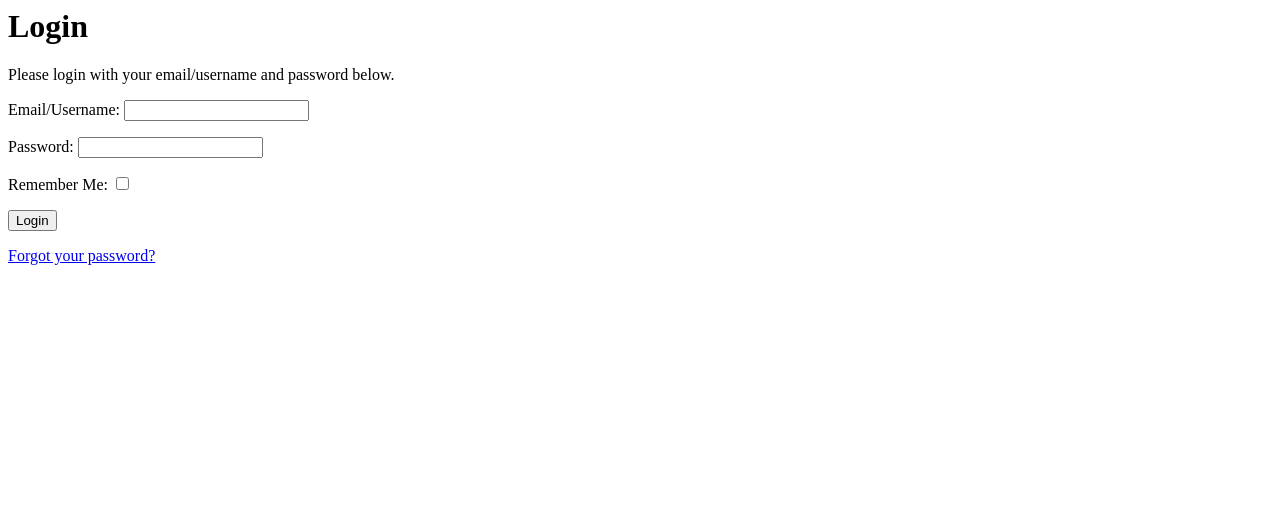
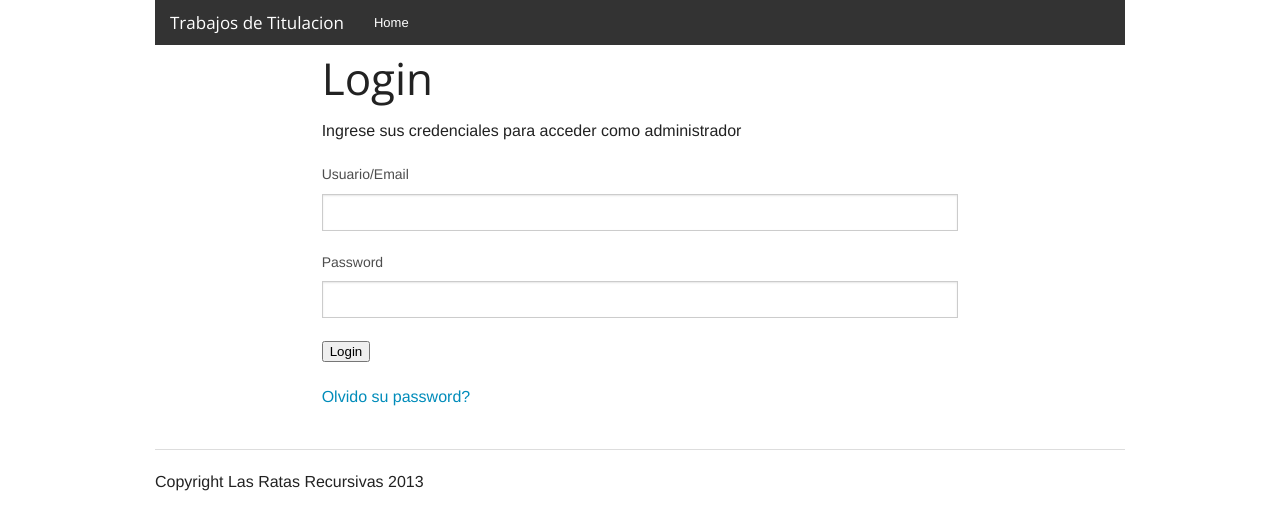
Before and after one commit to RatasRecursivas/webtrabajostitulo, a CodeIgniter app: page /index.php/account/login in a window 1280 px wide. Shown: the top 530 px of the page. Run offline with CodeIgniter, Linux system fonts and the light colour scheme; data comes from the database, SQL or seed files in the repository.

Commit message:
Modificacion de formularios de account

```diff
--- a/app/application/controllers/account.php
+++ b/app/application/controllers/account.php
@@ -34,6 +34,7 @@ class Account extends CI_Controller {
         $this->form_validation->set_error_delimiters($this->config->item('error_start_delimiter', 'ion_auth'), $this->config->item('error_end_delimiter', 'ion_auth'));
         $this->lang->load('auth');
         $this->load->helper('language');
+        $this->load->helper('utilities');
     }
 
     public function index() {
@@ -63,7 +64,7 @@ class Account extends CI_Controller {
                 redirect('account/login', 'refresh');
             }
         } else { // La validacion dio un ranazo // Redireccionamos al login
-            $this->data['message'] = (validation_errors()) ? validation_errors() : $this->session->flashdata('message');
+            $this->data['msg'] = (validation_errors()) ? validation_errors() : $this->session->flashdata('message');
             $this->data['identity'] = array('name' => 'identity',
                 'id' => 'identity',
                 'type' => 'text',
@@ -73,8 +74,9 @@ class Account extends CI_Controller {
                 'id' => 'password',
                 'type' => 'password',
             );
-
+            $this->load->view('template/head', $this->data);
             $this->load->view('account/login', $this->data);
+            $this->load->view('template/footer');
         }
     }
 
@@ -146,6 +148,7 @@ class Account extends CI_Controller {
     }
 
     public function recordar_password() {
+        $this->data['title'] = 'Olvido su password?';
         $this->form_validation->set_rules('email', $this->lang->line('forgot_password_validation_email_label'), 'required');
         if ($this->form_validation->run() == false) { // No se valido el form
             $this->data['email'] = array('name' => 'email',
@@ -159,7 +162,10 @@ class Account extends CI_Controller {
 
             // Mostramos los errores
             $this->data['message'] = (validation_errors()) ? validation_errors() : $this->session->flashdata('message');
+
+            $this->load->view('template/head', $this->data);
             $this->load->view('account/recordar_password', $this->data);
+            $this->load->view('template/footer');
         } else {
             $config_tables = $this->config->item('tables', 'ion_auth');
 
@@ -242,9 +248,7 @@ class Account extends CI_Controller {
                     }
                 }
             }
-        }
-        else // El codigo es invalido, que intente de nuevo
-        {
+        } else { // El codigo es invalido, que intente de nuevo
             $this->session->set_flashdata('message', $this->ion_auth->errors());
             redirect("account/recordar_password", 'refresh');
         }
--- a/app/application/views/account/login.php
+++ b/app/application/views/account/login.php
@@ -1,28 +1,22 @@
-<h1><?php echo lang('login_heading');?></h1>
-<p><?php echo lang('login_subheading');?></p>
+<div class="row">
+    <div class="small-8 columns large-centered">
+        <h1>Login</h1>
+        <p>Ingrese sus credenciales para acceder como administrador</p>
 
-<div id="infoMessage"><?php echo $message;?></div>
+        <?= form_open("account/login"); ?>
+        <p>
+            <?= form_label_vandalizado('Usuario/Email', 'identity'); ?>
+            <?= form_input($identity); ?>
+        </p>
 
-<?php echo form_open("account/login");?>
+        <p>
+            <?= form_label_vandalizado('Password', 'password'); ?>
+            <?= form_input($password); ?>
+        </p>
 
-  <p>
-    <?php echo lang('login_identity_label', 'identity');?>
-    <?php echo form_input($identity);?>
-  </p>
+        <p><?= form_submit('submit', 'Login'); ?></p>
+        <?= form_close(); ?>
 
-  <p>
-    <?php echo lang('login_password_label', 'password');?>
-    <?php echo form_input($password);?>
-  </p>
-
-  <p>
-    <?php echo lang('login_remember_label', 'remember');?>
-    <?php echo form_checkbox('remember', '1', FALSE, 'id="remember"');?>
-  </p>
-
-
-  <p><?php echo form_submit('submit', lang('login_submit_btn'));?></p>
-
-<?php echo form_close();?>
-
-<p><a href="forgot_password"><?php echo lang('login_forgot_password');?></a></p>
+        <p><?= anchor('account/recordar_password', 'Olvido su password?'); ?></p>
+    </div>
+</div>
--- a/app/application/views/template/head.php
+++ b/app/application/views/template/head.php
@@ -55,7 +55,7 @@
 
         <?php if (isset($msg) and $msg): ?>
             <div class="row">
-                <div class="small-6 columns large-centered">
+                <div class="small-8 columns large-centered">
                     <div class="small-6">
                         <div data-alert class="alert-box info radius">
                             <?= $msg; ?>
```
Also changed, not shown: app/application/views/account/cambiar_password.php (+24 -4 lines), app/application/views/account/recordar_password.php (+13 -13 lines).
